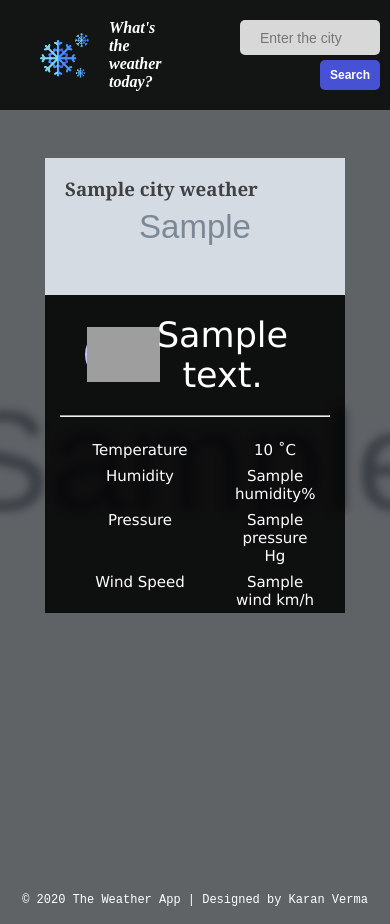
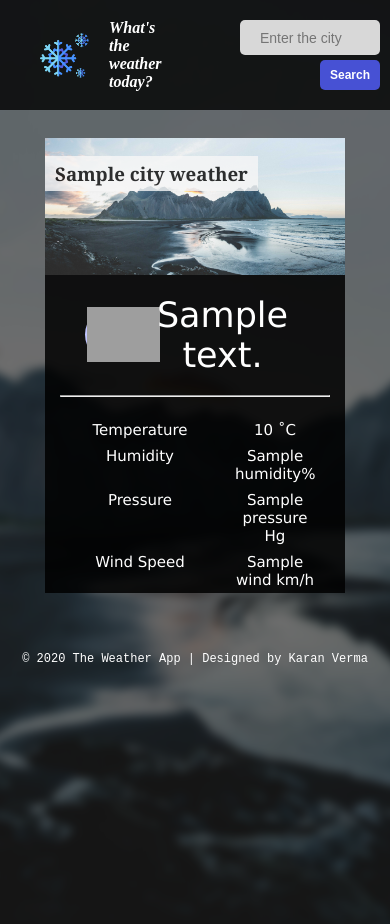
Before and after one commit to karanverma7/WeatherWebApp, a Django app: template templates/index.html in a window 390 px wide. Run offline with Django 3.2, Linux system fonts and the light colour scheme; the template is opened without the code that fills it: most values are stand-ins (such as "Sample title", 1, 10 or a date in 2020); grey boxes marked "Sample" are stand-in pictures; grey boxes are pictures that could not be loaded.

Commit message:
compressed image

```diff
--- a/requirements.txt
+++ b/requirements.txt
@@ -6,6 +6,7 @@ Django==3.1.1
 django-heroku==0.3.1
 gunicorn==20.0.4
 idna==2.10
+Pillow==7.2.0
 psycopg2==2.8.6
 pytz==2020.1
 requests==2.24.0
--- a/static_files/style.css
+++ b/static_files/style.css
@@ -78,7 +78,7 @@ nav #search input[type=submit]:hover {
 
 article {
   position: absolute;
-  top: 120px;
+  top: 100px;
   width: 100%;
   height: 470px;
   display: -ms-grid;
@@ -103,12 +103,16 @@ article #container #image {
   height: 400px;
   background-position: center;
   background-size: cover;
+  position: relative;
 }
 
 article #container #image h1 {
+  position: absolute;
+  top: 0px;
   font-family: Georgia, 'Times New Roman', Times, serif;
-  padding: 0px 20px;
-  opacity: 70%;
+  opacity: 80%;
+  padding: 5px 10px;
+  background-color: #f7f7f7;
 }
 
 article #container #cityInfo {
@@ -351,6 +355,9 @@ footer p {
     height: 220px;
     width: auto;
   }
+  footer {
+    top: 640px;
+  }
   footer p {
     font-size: 12px;
   }
--- a/static_files/style.scss
+++ b/static_files/style.scss
@@ -69,7 +69,7 @@ nav {
 
 article {
     position: absolute;
-    top: 120px;
+    top: 100px;
     width: 100%;
     height: 470px;
     display: grid;
@@ -88,11 +88,15 @@ article {
             height: 400px;
             background-position: center;
             background-size: cover;
+            position: relative;
 
             h1 {
+                position: absolute;
+                top: 0px;
                 font-family: Georgia, 'Times New Roman', Times, serif;
-                padding: 0px 20px;
-                opacity: 70%;
+                opacity: 80%;
+                padding: 5px 10px;
+                background-color: rgb(247, 247, 247);
             }
         }
 
@@ -148,18 +152,16 @@ article {
 }
 
 #notFound {
-
     margin: auto;
     text-align: center;
     font-family: 'Courier New', Courier, monospace;
     font-size: 24px;
     font-weight: 550;
-
     color: #2931a7;
 
     img {
         height: 300px;
-        width: auto;;
+        width: auto;
     }
 }
 
@@ -357,6 +359,8 @@ footer {
     }
 
     footer {
+
+        top: 640px;
         p {
             font-size: 12px;
         }
--- a/templates/index.html
+++ b/templates/index.html
@@ -15,18 +15,17 @@
             top:-20px;
             bottom:-20px;
             right: -20px;
-            background: url('{{ img_src }}');
+            background: url(media/city.jpg);
             background-size: cover;
             background-position: center;
             filter: blur(5px) brightness(45%);
+            z-index: -1;
         }
         article #container #image {
-            background-image: url('{{ img_src }}');
-        }
+            background-image: url(media/city.jpg);
     </style>
-</head>
+</html>
 <body>
-    <div id="bg_image"></div>
     <nav>
         <div id="logo">
             <img src="media/Logo.png" alt="Logo" width="auto" height="45px">
@@ -42,6 +41,7 @@
     </nav>
     <article>
         {% if city_weather %}
+        <div id="bg_image"></div>
         <section id="container">
             <div id="image">
                 <h1>{{ city_weather.name }}</h1>
```
Also changed, not shown: core/views.py (+9 -2 lines), media/city.jpg (added), 1 other file.
